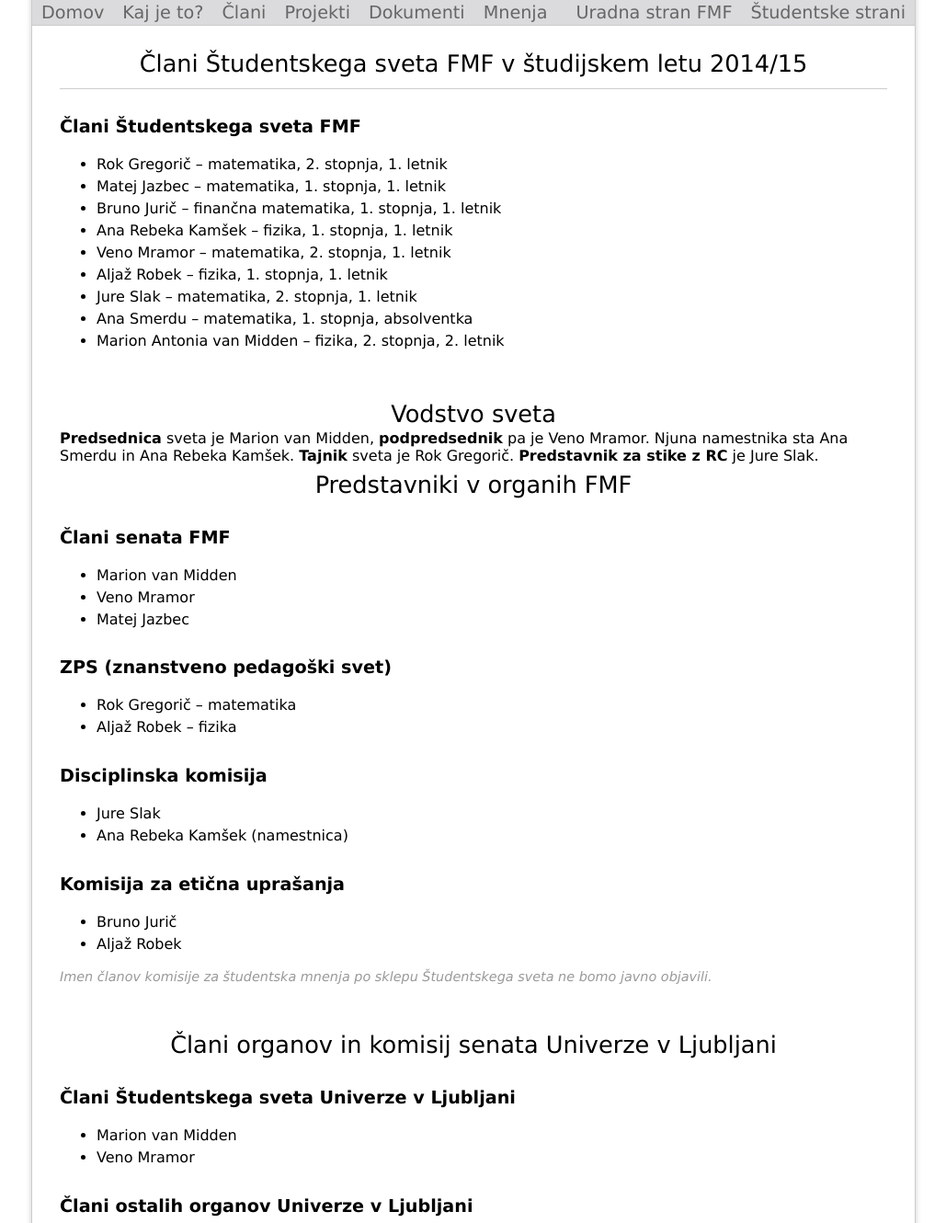
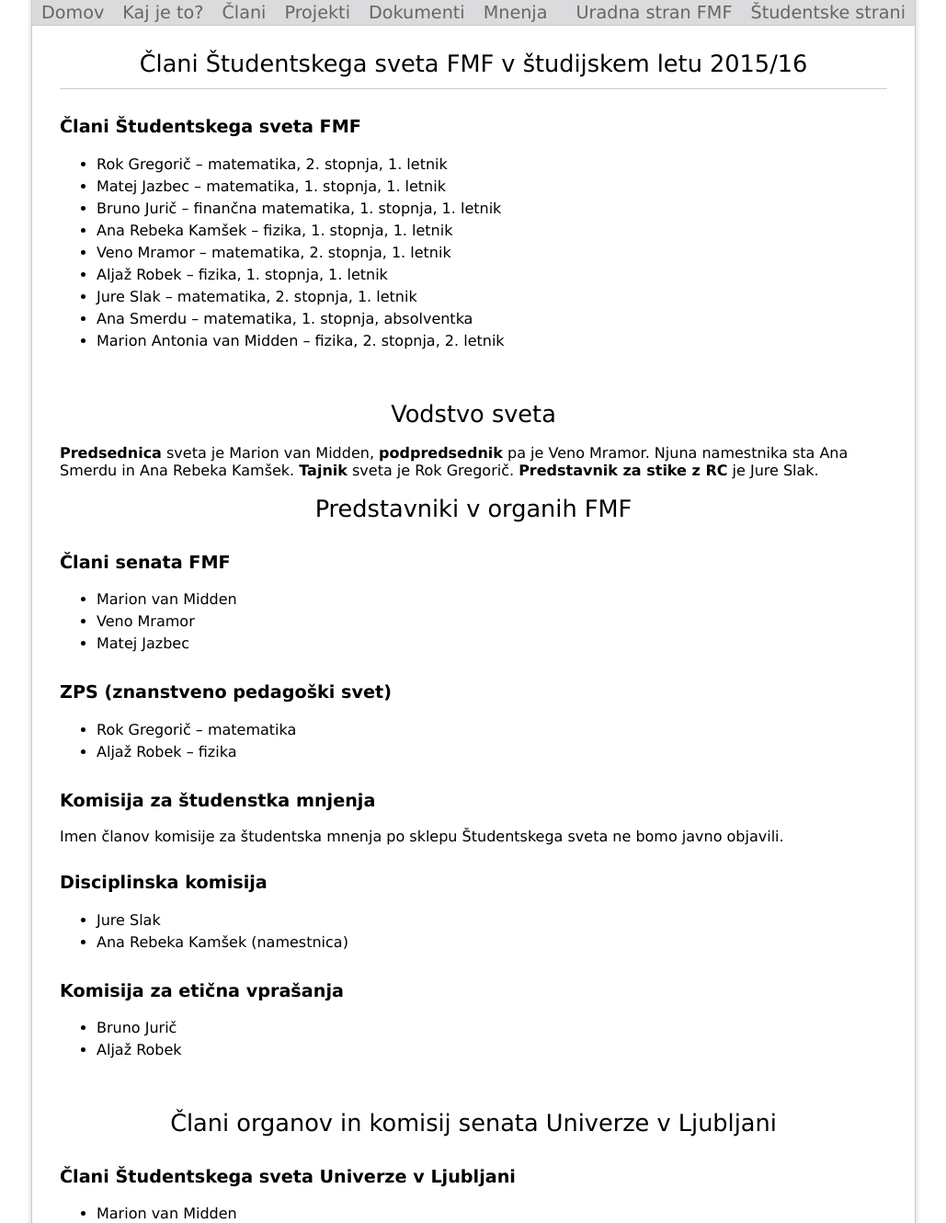
Before and after one commit to FMF-studenti/studentski-svet, a PHP site: page /members in a window 1280 px wide. Shown: the part 136-1466 px from the top of the page at 92% size, without its empty margins (125-1154 px from the left). Run offline with PHP 8.4, Linux system fonts and the light colour scheme.

Commit message:
Fix come content and style errors.

```diff
--- a/members.php
+++ b/members.php
@@ -3,7 +3,7 @@
 ?>
 
                 <div id="title">
-                    <h1>Člani Študentskega sveta FMF v študijskem letu 2014/15</h1>
+                    <h1>Člani Študentskega sveta FMF v študijskem letu 2015/16</h1>
                 </div>
 
                 <h2>Člani Študentskega sveta FMF</h2>
@@ -22,9 +22,9 @@
                 <p>&nbsp;</p>
 
                 <h1>Vodstvo sveta</h1>
-                <strong>Predsednica</strong> sveta je Marion van Midden, <strong>podpredsednik</strong> pa je Veno Mramor.
+                <p><strong>Predsednica</strong> sveta je Marion van Midden, <strong>podpredsednik</strong> pa je Veno Mramor.
                 Njuna namestnika sta Ana Smerdu in Ana Rebeka Kamšek. <strong>Tajnik</strong> sveta
-                je Rok Gregorič. <strong>Predstavnik za stike z RC</strong> je Jure Slak.
+                je Rok Gregorič. <strong>Predstavnik za stike z RC</strong> je Jure Slak.</p>
 
                 <h1>Predstavniki v organih FMF</h1>
                 <h2>Člani senata FMF</h2>
@@ -40,19 +40,20 @@
                     <li>Aljaž Robek &ndash; fizika</li>
                 </ul>
 
+                <h2>Komisija za študenstka mnjenja</h2>
+                <p>Imen članov komisije za študentska mnenja po sklepu Študentskega sveta ne bomo javno objavili.</p>
+
                 <h2>Disciplinska komisija</h2>
                 <ul>
                     <li>Jure Slak</li>
                     <li>Ana Rebeka Kamšek (namestnica)</li>
                 </ul>
 
-                <h2>Komisija za etična uprašanja</h2>
+                <h2>Komisija za etična vprašanja</h2>
                 <ul>
                     <li>Bruno Jurič</li>
                     <li>Aljaž Robek</li>
                 </ul>
-
-                <p class="smallfont">Imen članov komisije za študentska mnenja po sklepu Študentskega sveta ne bomo javno objavili.</p>
 
                 <p>&nbsp;</p>
 
```
